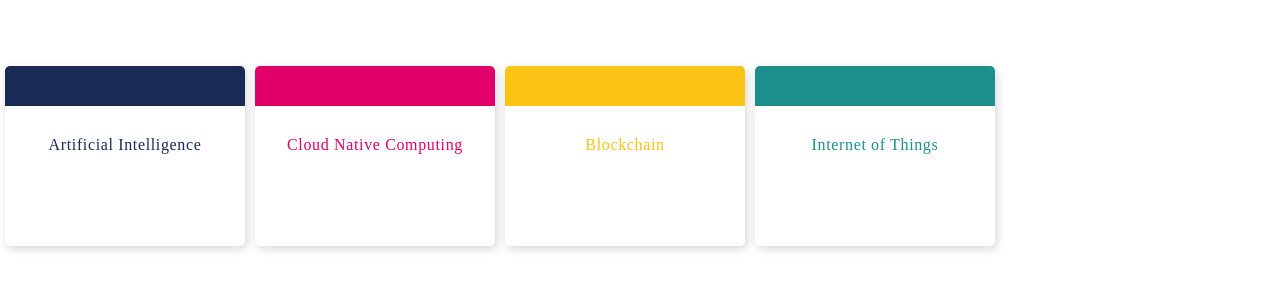
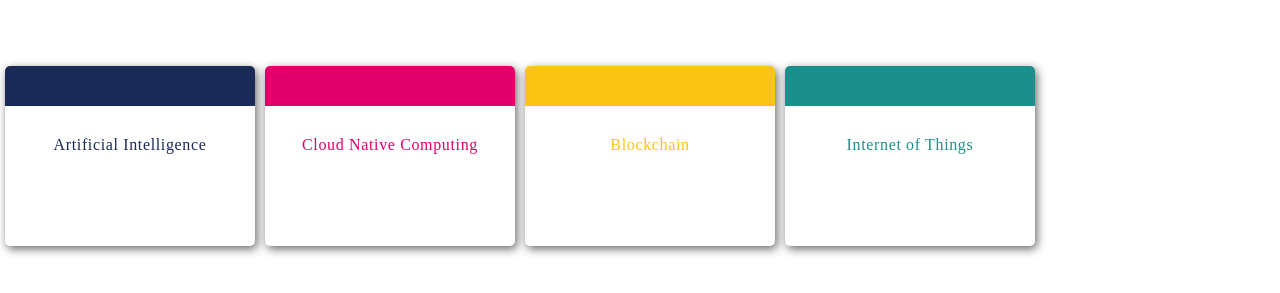
Before and after one commit to ahmedmalick/a-tiny-short-animation-app, a React (Create React App) app: page / in a window 1280 px wide. Shown: the part 871-1164 px from the top of the page. Before the commit the page ends 1137 px from the top, so only its background shows below. Built offline with nearby package versions, Linux system fonts and the light colour scheme.

Commit message:
updated courses css

```diff
--- a/src/components/Courses/courses.module.css
+++ b/src/components/Courses/courses.module.css
@@ -16,59 +16,59 @@
 }
 
 .heading1{
-    width: 240px;
-    height: 180px;
     text-align: center;
     font-family: cursive;
     border-top: 40px solid #192a56;
     color: #192a56;
     padding: 30px;
     border-radius: 5px;
-    box-shadow: 2px 3px 10px 0 rgba(0,0,0,.16);
+    box-shadow: 2px 3px 10px 0 rgba(0,0,0,.6);
+    width: 250px;
+    height: 180px;
 }
 
 .heading2{
-    width: 240px;
-    height: 180px;
     text-align: center;
     font-family: cursive;
     border-top: 40px solid #E1006A;
     color: #E1006A;
     padding: 30px;
     border-radius: 5px;
-    box-shadow: 2px 3px 10px 0 rgba(0,0,0,.16);
+    box-shadow: 2px 3px 10px 0 rgba(0,0,0,.6);
+    width: 250px;
+    height: 180px;
 }
 
 .heading3{
-    width: 240px;
-    height: 180px;
     text-align: center;
     font-family: cursive;
     border-top: 40px solid #FBC314;
     color:  #FBC314;
     padding: 30px;
     border-radius: 5px;
-    box-shadow: 2px 3px 10px 0 rgba(0,0,0,.16);
+    box-shadow: 2px 3px 10px 0 rgba(0,0,0,.6);
+    width: 250px;
+    height: 180px;
 }
 
 .heading4{
-    width: 240px;
-    height: 180px;
     text-align: center;
     font-family: cursive;
     border-top: 40px solid #1B8F8B;
     color: #1B8F8B;
     padding: 30px;
     border-radius: 5px;
-    box-shadow: 2px 3px 10px 0 rgba(0,0,0,.16);
+    box-shadow: 2px 3px 10px 0 rgba(0,0,0,.6);
+    width: 250px;
+    height: 180px;
 }
 .div{
     display: inline-block;
     text-align: center;
     margin: 5px;
     letter-spacing: 0.04em;
-    width: 240px;
-    max-height: 180px;
+    width: 250px;
+    height: 400px;
     margin-top: 60px;
 }
 
@@ -76,38 +76,40 @@
     text-align: center;
     color: white;
     background-color: #192a56;
-    width: 240px;
-    height: 180px;
     padding: 20px;
     border-radius: 5px;
+    box-shadow: 2px 3px 10px 0 rgba(0,0,0,.16);
 }
 
 .div2{
     text-align: center;
     color: white;
     background-color: #E1006A;
-    width: 240px;
-    height: 180px;
     padding: 20px;
     border-radius: 5px;
+    width: 250px;
+    height: 180px;
+    box-shadow: 2px 3px 10px 0 rgba(0,0,0,.16);
 }
 
 .div3{
     text-align: center;
     color: white;
     background-color: #FBC314;
-    width: 240px;
-    height: 180px;
     padding: 20px;
     border-radius: 5px;
+    width: 250px;
+    height: 180px;
+    box-shadow: 2px 3px 10px 0 rgba(0,0,0,.16);
 }
 
 .div4{
     text-align: center;
     color: white;
     background-color:  #1B8F8B;
-    width: 240px;
-    height: 180px;
     padding: 20px;
     border-radius: 5px;
+    width: 250px;
+    height: 180px;
+    box-shadow: 2px 3px 10px 0 rgba(0,0,0,.16);
 }
--- a/src/components/Home/home.module.css
+++ b/src/components/Home/home.module.css
@@ -40,6 +40,7 @@ nav ul li a{
     text-decoration: none;
     font-weight: 400;
     font-size: 20px;
+    color: black;
 }
 
 .typewriter {
```
Also changed, not shown: 1 other file (tests, documents, lock files or other folders).
